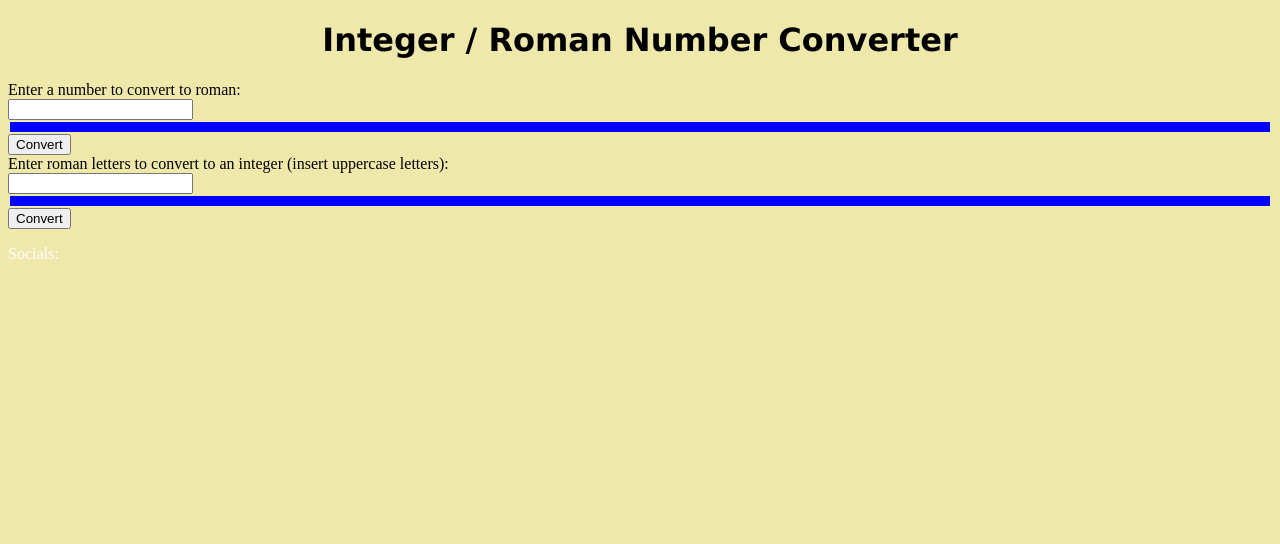
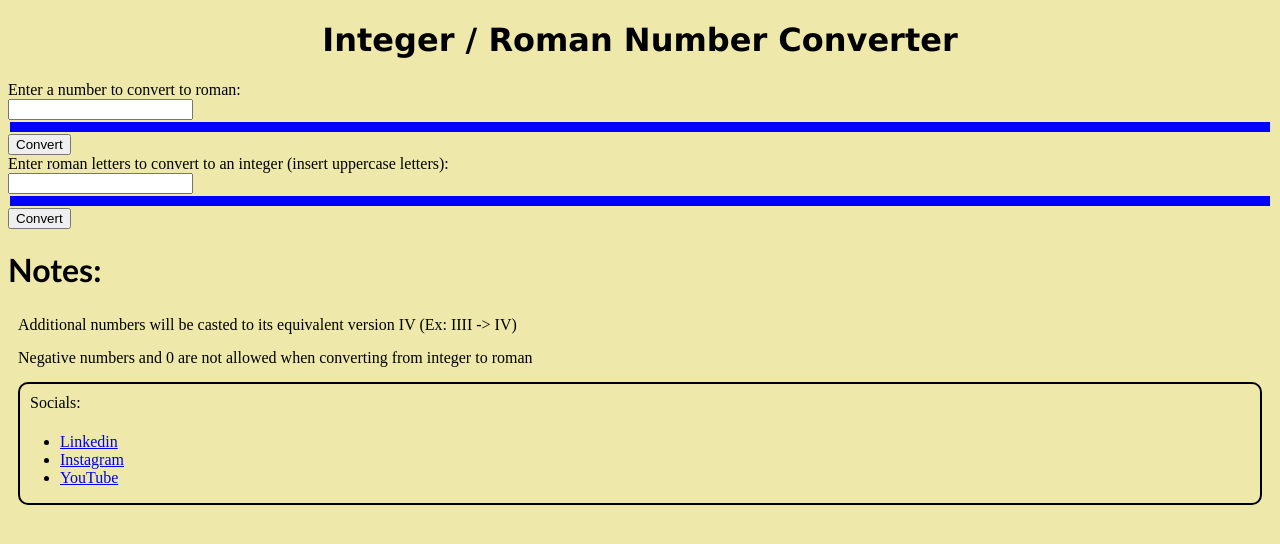
Before and after one commit to csdoge22/RomanIntConverter, a plain HTML site: page index.html in a window 1280 px wide. Drawn offline with Linux system fonts and the light colour scheme.

Commit message:
Final App Hopefully

```diff
--- a/index.html
+++ b/index.html
@@ -6,10 +6,15 @@
         <link rel="stylesheet" href="style.css">
     </head>
     <body>
+        <!-- to make the site responsive -->
+        <meta name="viewport" content="width=device-width, initial-scale=1.0">
+
+        <!-- title -->
         <header>
-            <h1 id="titl" align="center">Integer / Roman Number Converter</h1>
+            <h1 id="titl" class="headings" align="center">Integer / Roman Number Converter</h1>
         </header>
 
+        <!-- components in the int to roman aspect -->
         <section id="itr">
             <div>
                 <label class="ptext">Enter a number to convert to roman:</label>
@@ -19,6 +24,7 @@
             <button id="btn">Convert</button>
         </section>
 
+        <!-- components in the roman to int aspect -->
         <section id="rti">
             <div>
                 <label class="ptext">Enter roman letters to convert to an integer (insert uppercase letters):</label>
@@ -27,10 +33,22 @@
             <p id="integer"></p>
             <button id="btn1">Convert</button>
         </section>
+
+        <h1 class="headings">Notes: </h1>
+        <p class="notes">Additional numbers will be casted to its equivalent version IV (Ex: IIII -> IV) </p>
+        <p class="notes">Negative numbers and 0 are not allowed when converting from integer to roman</p>
         <script src="script.js"></script>
 
+        <!-- Contacts / Social Media -->
         <footer id="foot">
-            <p>Socials:</p>
+            <p class="notes">Socials:</p>
+            <div class="socials">
+                <ul>
+                    <li><a href="https://www.linkedin.com/in/sunnyambashta/">Linkedin</a></li>
+                    <li><a href="https://www.instagram.com/sirbarks22/">Instagram</a></li>
+                    <li><a href="https://www.youtube.com/@SonitAmbashta/videos">YouTube</a></li>
+                </ul>
+			</div>
         </footer>
     </body>
 </html>
--- a/style.css
+++ b/style.css
@@ -1,3 +1,4 @@
+/* stylesheet */
 body{
     background-color: palegoldenrod;
 }
@@ -25,3 +26,19 @@ p{
     padding: 5px;
     margin: 2px;
 }
+.notes{
+    color: black;
+    padding: 5px;
+    margin: 5px;
+}
+#foot{
+    border-radius: 10px;
+    border: 2px solid;
+    margin: 10px;
+}
+.headings{
+    font-family:'Trebuchet MS', 'Lucida Sans Unicode', 'Lucida Grande', 'Lucida Sans', Arial, sans-serif;
+}
+.socials{
+    overflow: visible;
+}
```
Also changed, not shown: script.js (+17 -7 lines).
